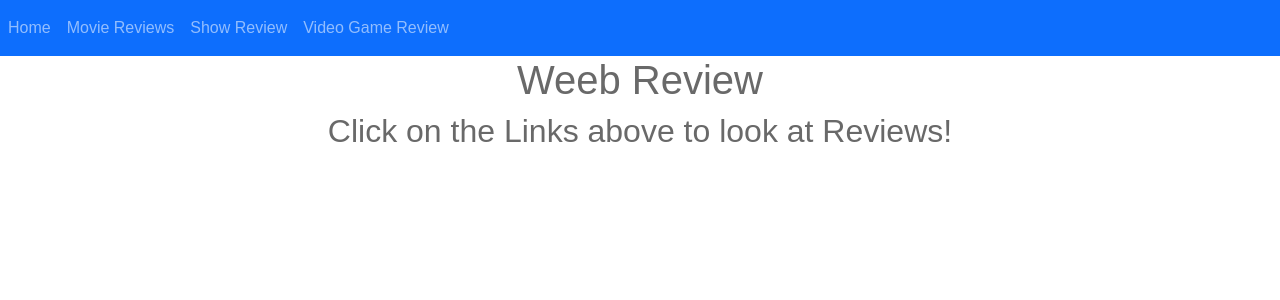
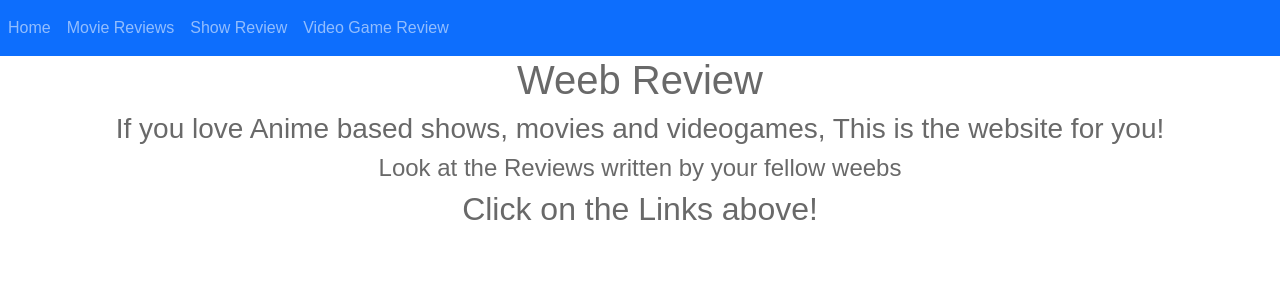
Before and after one commit to Ramlaali/ReactProject, a React (Create React App) app: page / in a window 1280 px wide. Shown: the top 300 px of the page. Built offline with nearby package versions, Linux system fonts and the light colour scheme.

Commit message:
Did some final editing on the webpage

```diff
--- a/src/components/Home.js
+++ b/src/components/Home.js
@@ -1,4 +1,5 @@
 import React from "react";
+
 
 
 
@@ -6,7 +7,10 @@ function Home(){
     return (
         <div>
             <h1>Weeb Review</h1>
-            <h2>Click on the Links above to look at Reviews!</h2>
+            <h3>If you love Anime based shows, movies and videogames, This is the website for you!</h3>
+            <h4> Look at the Reviews written by your fellow weebs</h4>
+
+            <h2>Click on the Links above!</h2>
         </div>
         );
 };
--- a/src/components/ShowsReview.js
+++ b/src/components/ShowsReview.js
@@ -15,7 +15,7 @@ function ShowsReview(){
         <div>
             <h1>Shows Review Page</h1>
 
-            <select onChange= {handleShowChange}>
+            <select onChange= {handleShowChange} class="btn btn-secondary dropdown-toggle" type="button" id="dropdownMenu2" data-toggle="dropdown" aria-haspopup="true" aria-expanded="false">
                 <option value= "select show" > Select a Show  </option>
                 {db.shows.map((show) => ( <option value={show.id} key= {show.id}> {show.name} </option>))}
             </select>
--- a/src/components/VideoGameReview.js
+++ b/src/components/VideoGameReview.js
@@ -15,7 +15,7 @@ function VideoGameReview(){
         <div>
             <h1>Video Game Review Page</h1>
 
-            <select onChange= {handleVGChange}>
+            <select onChange= {handleVGChange} class="btn btn-secondary dropdown-toggle" type="button" id="dropdownMenu2" data-toggle="dropdown" aria-haspopup="true" aria-expanded="false">
                 <option value="select videgame" > Select a Video Game  </option>
                 {db.videogames.map((videogame) => ( <option value={videogame.id} key= {videogame.id}> {videogame.name} </option>))}
             </select>
```
